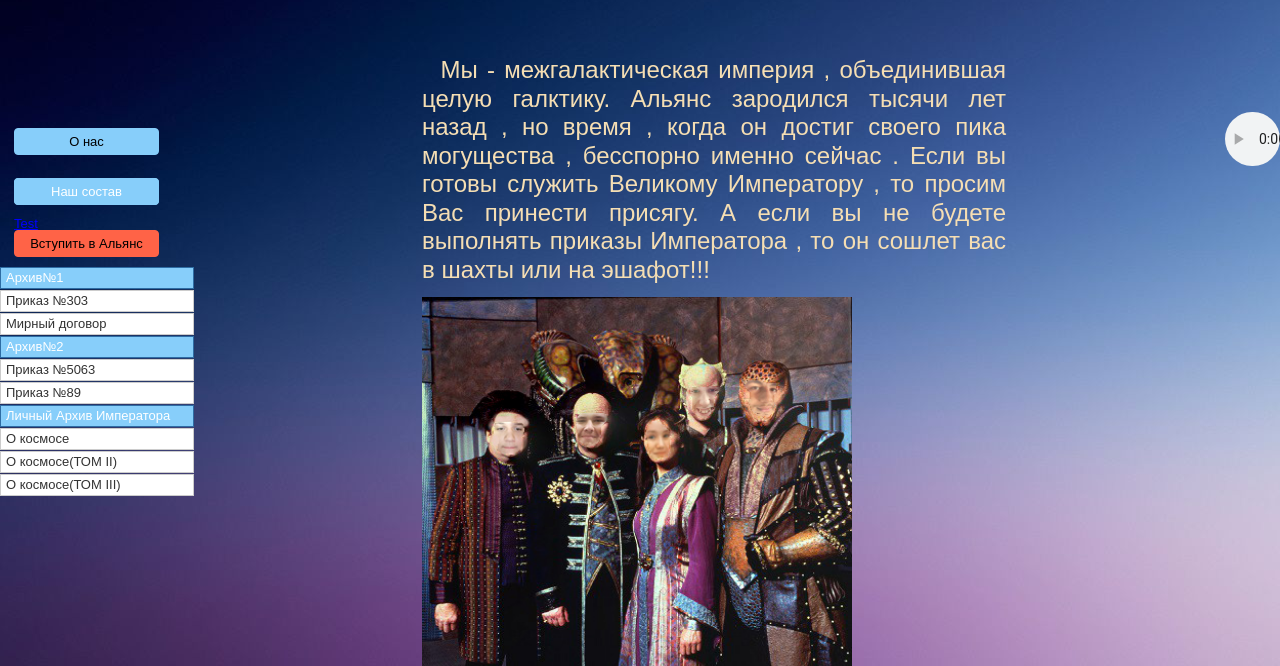
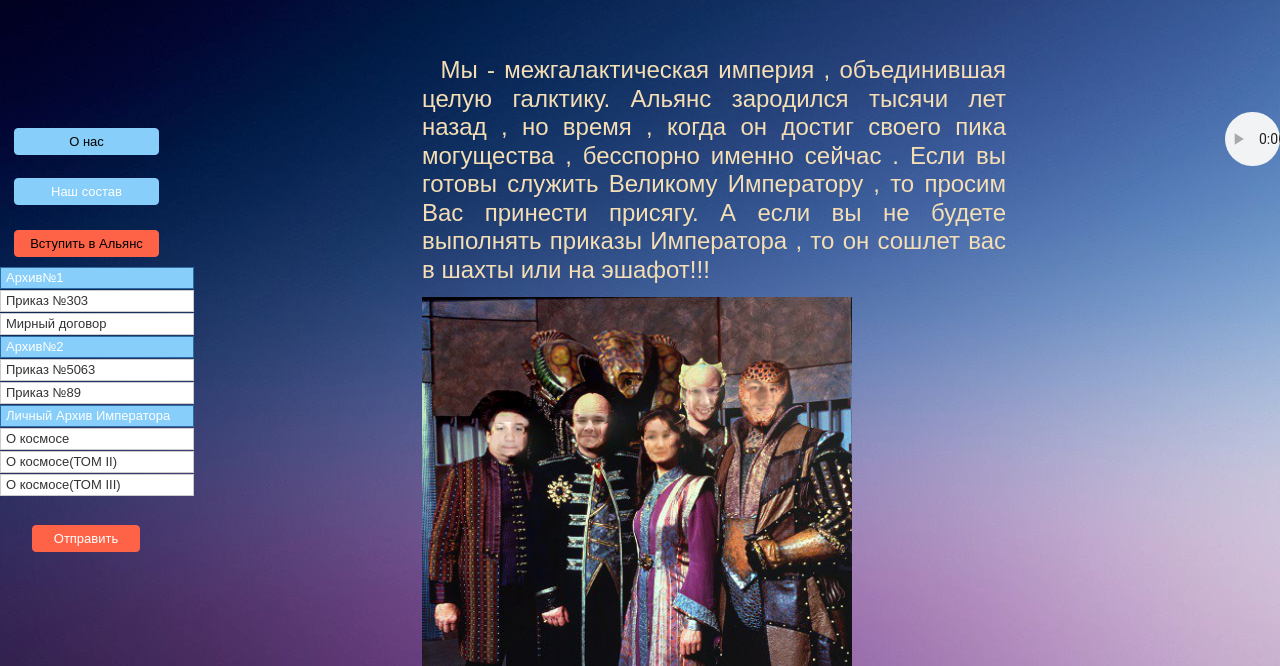
Before and after one commit to xtupis/GGGG, a plain HTML site: page index.html in a window 1280 px wide. Shown: the part 134-800 px from the top of the page. Drawn offline with Linux system fonts and the light colour scheme.

Commit message:
Add files via upload

```diff
--- a/index.css
+++ b/index.css
@@ -544,3 +544,23 @@ input:focus, textarea:focus, select:focus
    -webkit-transition: all 500ms linear;
    transition: all 500ms linear;
 }
+#Button2
+{
+   line-height: 23px;
+   text-align: center;
+   text-decoration: none;
+   vertical-align: top;
+   border: 1px solid #FF6347;
+   border-radius: 4px;
+   background-color: #FF6347;
+   background-image: none;
+   color: #FFFFFF;
+   font-family: Arial;
+   font-weight: normal;
+   font-style: normal;
+   font-size: 13px;
+   padding: 1px 6px 1px 6px;
+   text-align: center;
+   -webkit-appearance: none;
+   margin: 0;
+}
--- a/index.html
+++ b/index.html
@@ -41,9 +41,7 @@ $(document).ready(function()
 <a id="Button1" href="./index.html" style="position:absolute;left:14px;top:262px;width:131px;height:23px;z-index:0;">О нас</a>
 <a id="Button3" href="./vstypit.html" style="position:absolute;left:14px;top:364px;width:131px;height:23px;z-index:1;">Вступить в Альянс</a>
 <a id="Button4" href="./sostav.html" style="position:absolute;left:14px;top:312px;width:131px;height:23px;z-index:2;">Наш состав</a>
-<a id="Button4" href="./sostav.html" style="position:absolute;left:14px;top:312px;width:131px;height:23px;z-index:2;">Наш состав</a>5
-<a id="Button5" href="./test.php"style="position:absolute;left:14px;top:350px;width:131px;height:23px;z-index:2;">Test</a>style
-   <div id="wb_MediaPlayer2" style="position:absolute;left:1225px;top:245px;width:539px;height:55px;z-index:3;">
+<div id="wb_MediaPlayer2" style="position:absolute;left:1225px;top:245px;width:539px;height:55px;z-index:3;">
 <audio id="MediaPlayer2" controls>
 <source src="OST_Star_protiv_sil_zla_Blood_Moon_Ball__(hewbi.com).mp3" type="audio/mpeg">
 </audio>
@@ -191,7 +189,8 @@ starteffect();
 </span><span class="line"></span>
 </a>
 </div>
-<div style="z-index:16">
+<a id="Button2" href="./test.html" style="position:absolute;left:32px;top:659px;width:94px;height:23px;z-index:16;">Отправить</a>
+<div style="z-index:17">
 <marquee id="breakingnews" style="padding:4px 0px 4px 0px;position:absolute;left:0px;top:0;background-color:#4169E1" onMouseover="this.scrollAmount=1" onMouseout="this.scrollAmount=20">
 <span style="color:#FF6347;font-size:20px;font-family:Courier New Greek;font-weight:normal;font-style:normal;text-decoration:none">Шок! Господин облысел! ᅠᅠᅠᅠᅠᅠᅠᅠ Корпорация "Green Mesasoid" обогатилась на 15 млрд. кредитов. ᅠᅠᅠᅠᅠᅠᅠ Николай I поел дерьма!!!</span>
 </marquee>
```
